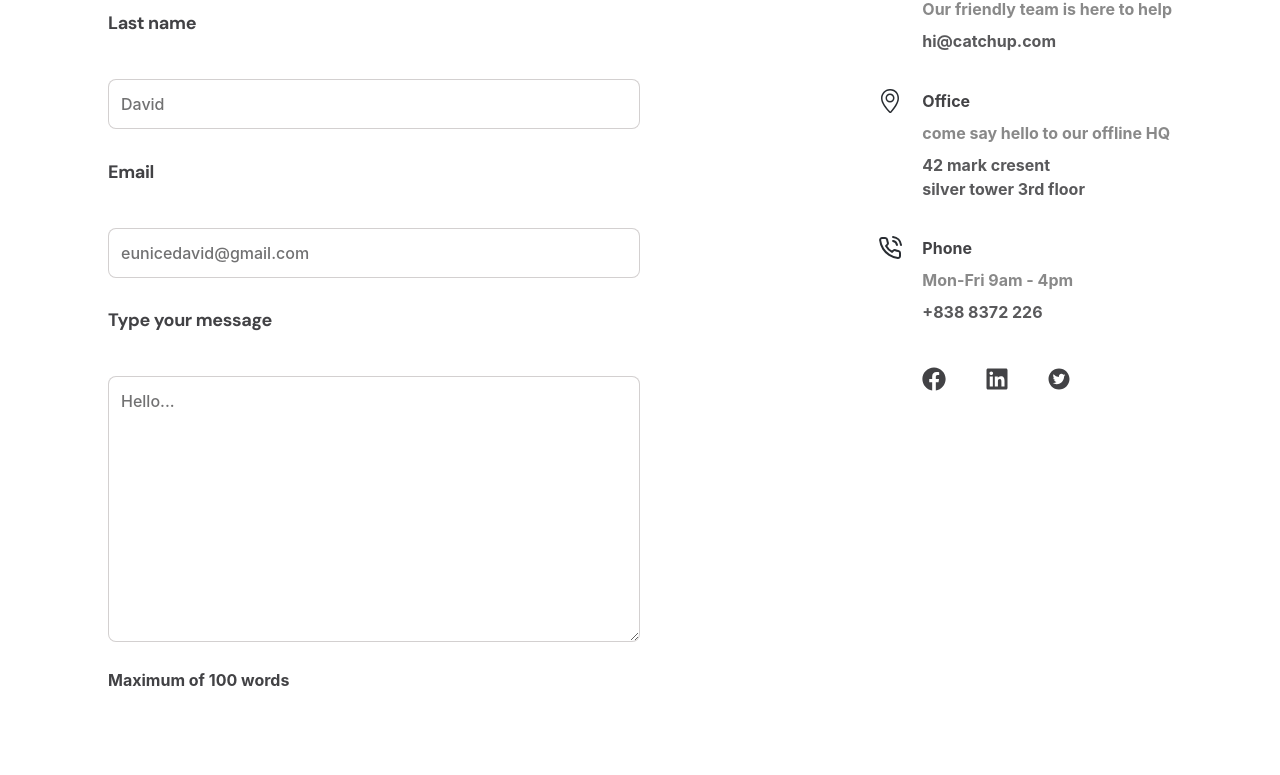
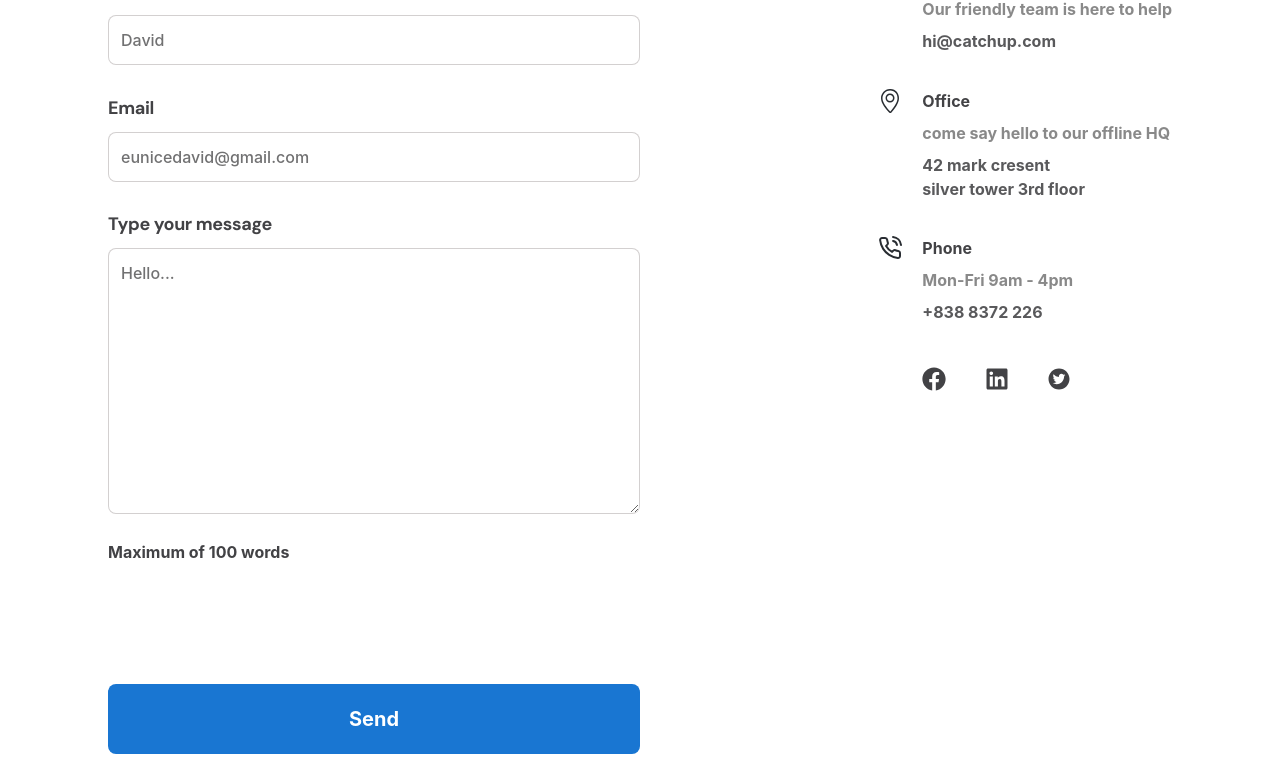
Before and after one commit to workshopapps/dinnerwithfriends.web, a React (Create React App) app: page /contact-us in a window 1280 px wide. Shown: the part 2105-2880 px from the top of the page. Built offline with nearby package versions, Linux system fonts and the light colour scheme; a web font is replaced by a local one; what @material-tailwind/react would draw is missing.

Commit message:
style: changed some stylings in contact us form

```diff
--- a/src/components/InputComponent/InputComponent.module.css
+++ b/src/components/InputComponent/InputComponent.module.css
@@ -18,6 +18,7 @@ input {
   font-weight: 700;
   letter-spacing: -0.02em;
   color: #424245;
+  padding: 0;
 }
 
 .input-container input {
--- a/src/pages/contactUs/contactUsForm/ContactUsForm.module.css
+++ b/src/pages/contactUs/contactUsForm/ContactUsForm.module.css
@@ -26,6 +26,7 @@ textarea::placeholder {
   font-weight: 700;
   letter-spacing: -0.02em;
   color: #424245;
+  padding: 0;
 }
 
 .text-area-container p {
@@ -61,4 +62,7 @@ small {
   font-weight: 700;
   padding: 1.25rem 0;
   margin-top: 7.5rem;
+  color: #fff;
+  background-color: #1976d2;
+  border-radius: 8px;
 }
```
